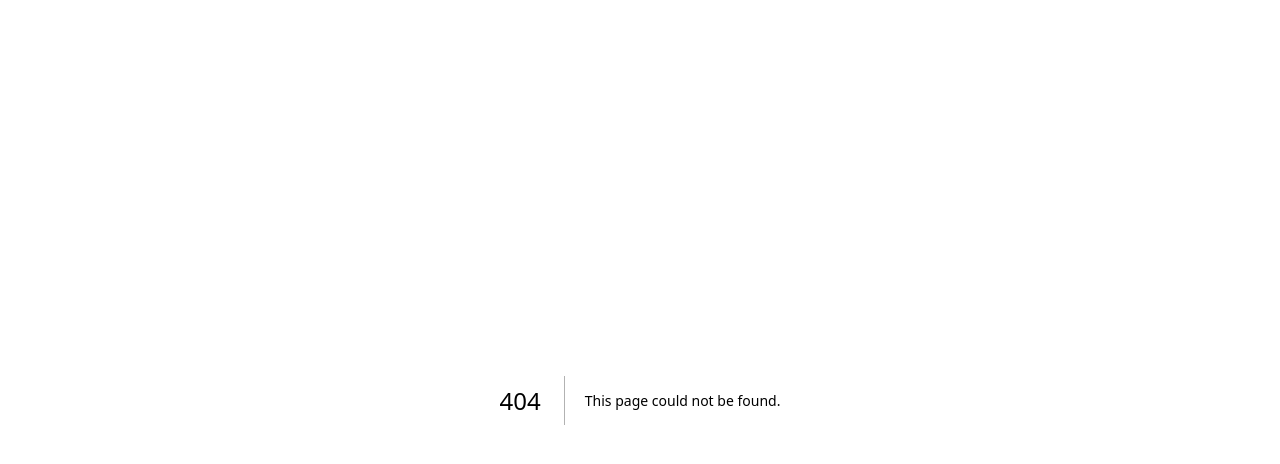
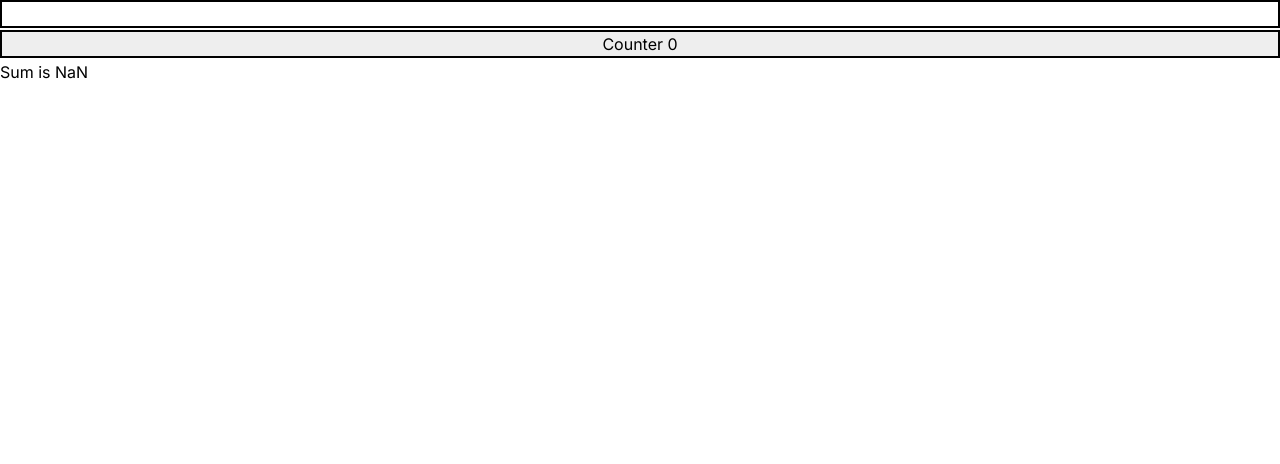
Before and after one commit to rajneesh069/next.js-react.js-test-project, a Next.js app: page /counterWithMemoization in a window 1280 px wide. Before the commit this address had no page. Shown: the top 464 px of the page. Built offline with nearby package versions, Linux system fonts and the light colour scheme.

Commit message:
use memo hook finished

```diff
--- /dev/null
+++ b/src/app/counterWithMemoization/page.tsx
@@ -0,0 +1,5 @@
+import CounterWithMemoization from "@/components/CounterWithMemoization";
+
+export default function Page() {
+  return <CounterWithMemoization />;
+}
--- a/src/app/globals.css
+++ b/src/app/globals.css
@@ -1,33 +1,3 @@
 @tailwind base;
 @tailwind components;
 @tailwind utilities;
-
-:root {
-  --foreground-rgb: 0, 0, 0;
-  --background-start-rgb: 214, 219, 220;
-  --background-end-rgb: 255, 255, 255;
-}
-
-@media (prefers-color-scheme: dark) {
-  :root {
-    --foreground-rgb: 255, 255, 255;
-    --background-start-rgb: 0, 0, 0;
-    --background-end-rgb: 0, 0, 0;
-  }
-}
-
-body {
-  color: rgb(var(--foreground-rgb));
-  background: linear-gradient(
-      to bottom,
-      transparent,
-      rgb(var(--background-end-rgb))
-    )
-    rgb(var(--background-start-rgb));
-}
-
-@layer utilities {
-  .text-balance {
-    text-wrap: balance;
-  }
-}
--- /dev/null
+++ b/src/components/CounterWithMemoization.tsx
@@ -0,0 +1,34 @@
+//useMemo hook demo
+"use client";
+
+import { useMemo, useState } from "react";
+
+export default function CounterWithMemoization() {
+  const [count, setCount] = useState(0);
+  const [input, setInput] = useState<string>("");
+  const sum = useMemo(() => {
+    console.log("memo called");
+    return (parseInt(input) * (parseInt(input) + 1)) / 2;
+  }, [input]);
+  return (
+    <div style={{ display: "flex", flexDirection: "column", gap: 2 }}>
+      <input
+        style={{ border: "2px solid black" }}
+        value={input}
+        onChange={(event) => {
+          const { value } = event.target;
+          setInput(value);
+        }}
+      />
+      <button
+        onClick={() => {
+          setCount(count + 1);
+        }}
+        style={{ border: "2px solid black", background: "#EEE" }}
+      >
+        Counter {count}
+      </button>
+      <div>Sum is {sum}</div>
+    </div>
+  );
+}
--- a/src/components/CustomHook.tsx
+++ b/src/components/CustomHook.tsx
@@ -1,3 +1,3 @@
 export default function useCustomHook(): string {
-  return "Hello World";
+  return "Data";
 }
```
